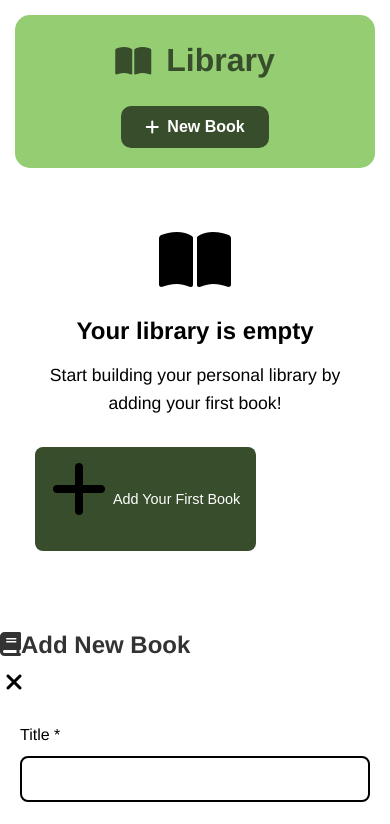
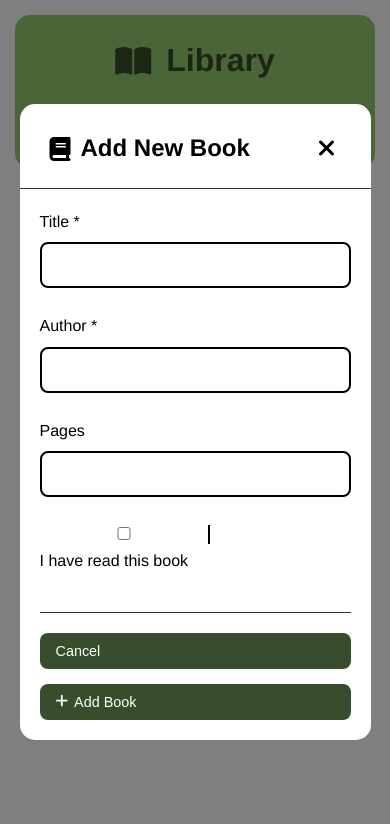
Before and after one commit to kgreen33112/Library, a plain HTML site: page index.html in a window 390 px wide. Both pictures are taken after a click on the button "New Book". Shown: the top 824 px of the page. Drawn offline with Linux system fonts and the light colour scheme.

Commit message:
Responsiveness and Functionality Fixed

```diff
--- a/index.html
+++ b/index.html
@@ -3,7 +3,7 @@
 <head>
     <meta charset="UTF-8">
     <meta name="viewport" content="width=device-width, initial-scale=1.0">
-    <title>Document</title>
+    <title>Library</title>
     <script src="https://kit.fontawesome.com/75fcca5184.js" crossorigin="anonymous"></script>
     <link rel="stylesheet" href="style.css">
     <script src="script.js"></script>
--- a/style.css
+++ b/style.css
@@ -195,7 +195,7 @@
   }
 
   /* PopUp Styles */
-  .popUp {
+  .popup {
     display : none;
     position: fixed;
     z-index: 100;
@@ -206,14 +206,14 @@
     background: rgba(0,0,0,0.5);
   }
 
-  .popUp.show {
+  .popup.show {
     display: flex;
     align-items: center;
     justify-content: center;
     animation: fadeIn 0.3s ease;
   }
 
-  .popUp-content {
+  .popup-content {
     background: white;
     border-radius: 15px;
     width: 90%;
@@ -223,7 +223,7 @@
     animation: slideIn 0.3s ease;
   }
 
-  .popUp-header {
+  .popup-header {
     display: flex;
     justify-content: space-between;
     align-items: center;
@@ -231,7 +231,7 @@
     border-bottom: 1px solid;
   }
 
-  .popUp-header h2 {
+  .popup-header h2 {
     color: black;
     font-size: 1.5rem;
     font-weight: 600;
@@ -306,9 +306,9 @@
     display: inline-block;
   }
   .checkmark {
-    width: 50px;
-    height: 50px;
-    border: 2px solid;
+    width: 100px;
+    height: 100px;
+    border: 1px solid;
     position: relative;
     transition: all 0.3s ease;
     background: white;
@@ -316,7 +316,7 @@
 
   .checkbox-label input[type="checkbox"]:checked + .checkmark {
     background: white;
-    border-color: white;
+    ;
   }
 
   .checkbox-label input[type="checkbox"]:checked + .checkmark::after {
@@ -356,7 +356,7 @@
   }
 
   .empty-state i {
-    font-size: 4rem;
+    font-size: 3rem;
     color: black;
     margin-bottom: 20px;
   }
@@ -373,7 +373,7 @@
   }
 
   /* Responsive */
-  @media(max-width: 768px) {
+  @media(max-width: 1200px) {
     .container {
       padding: 15px;
     }
```
